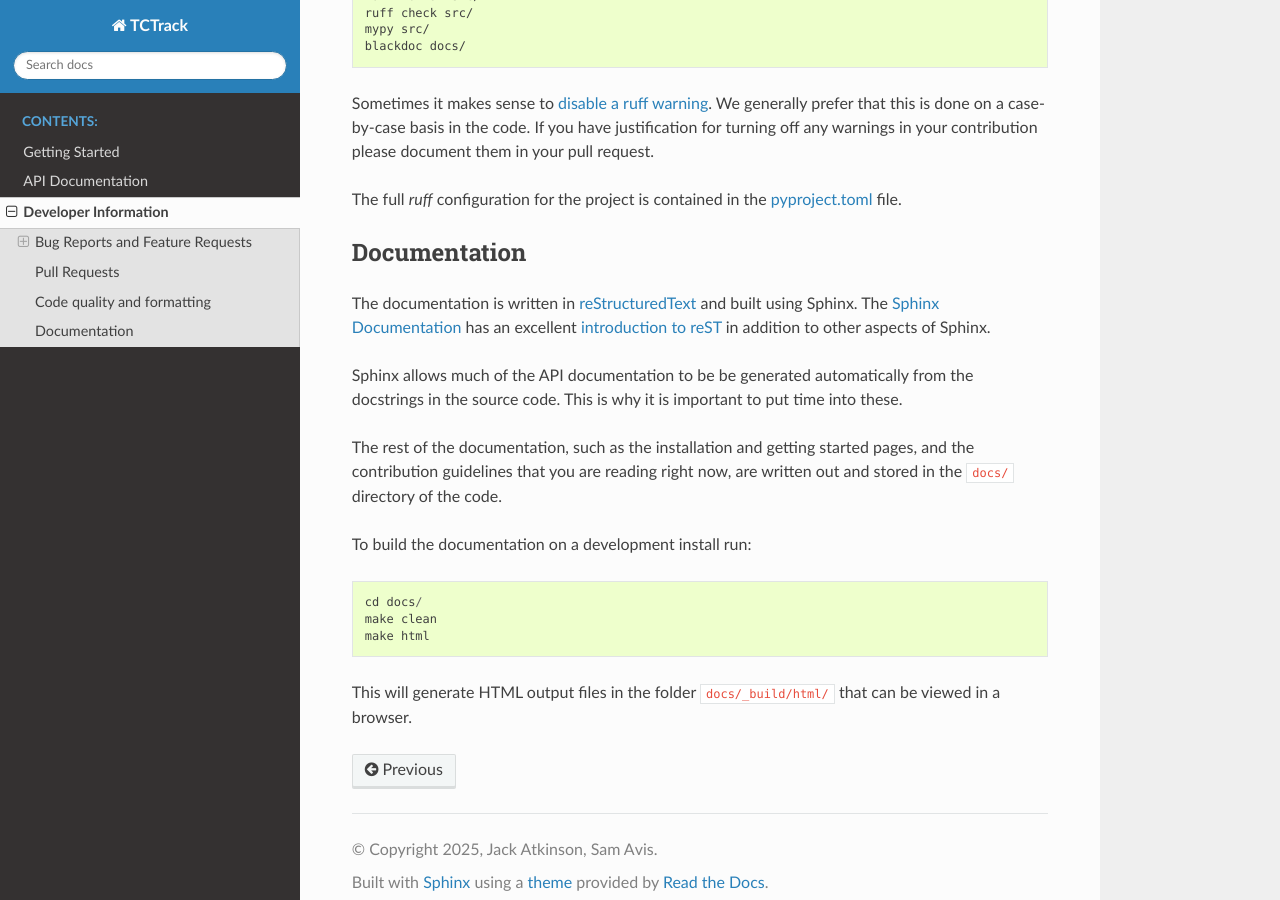
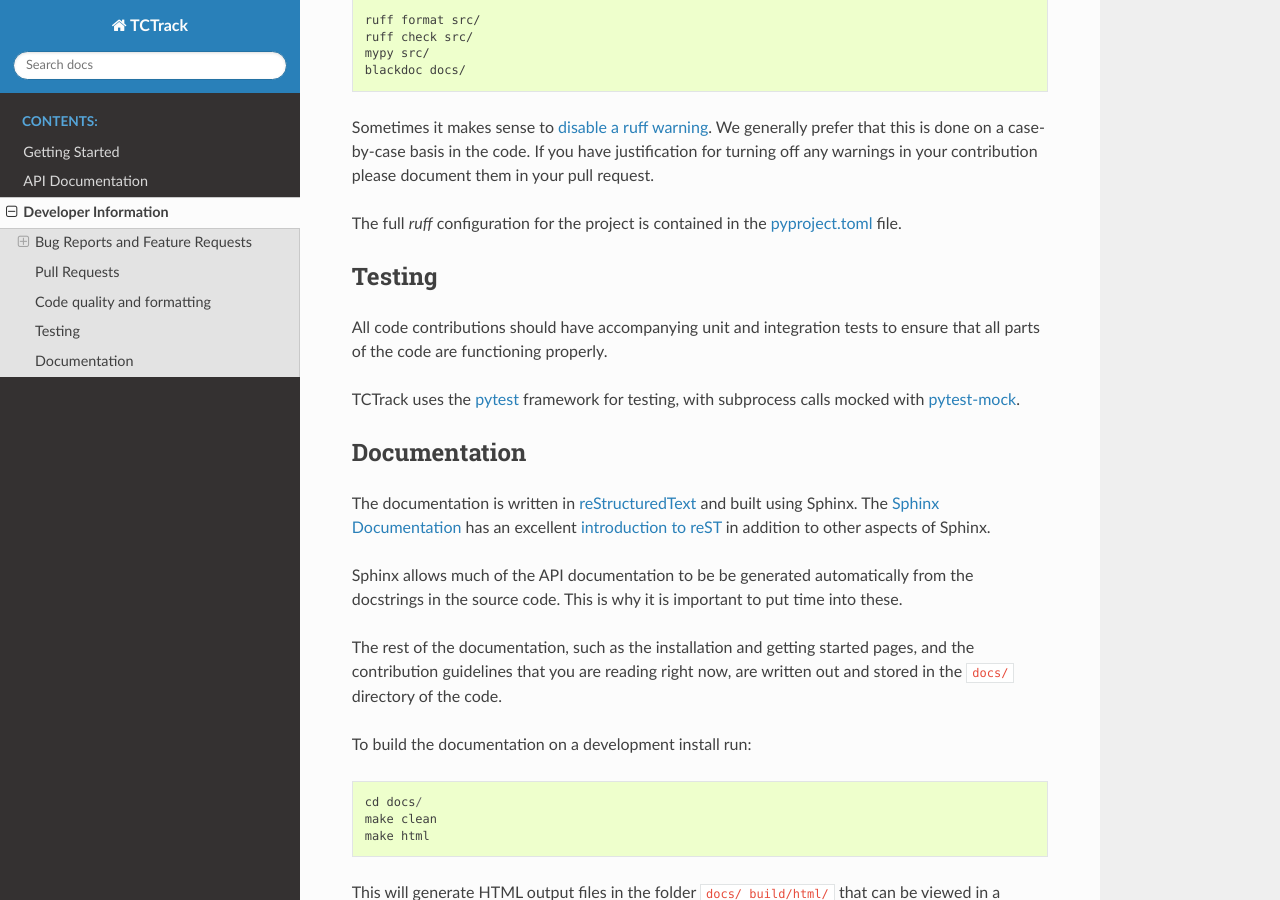
Before and after one commit to Cambridge-ICCS/TCTrack, a Sphinx documentation site: the page built from docs/developer/index.rst, in a window 1280 px wide and 900 px high, scrolled down 3280 px. Built offline with Sphinx 7.4.7 and the Read the Docs theme 3.1.0, drawn with Linux system fonts in a browser that asks for light colours.

Commit message:
Add info on testing to developer docs.

```diff
--- a/docs/developer/index.rst
+++ b/docs/developer/index.rst
@@ -197,6 +197,18 @@
 file.
 
 
+.. _testing:
+
+Testing
+-------
+
+All code contributions should have accompanying unit and integration tests to ensure
+that all parts of the code are functioning properly.
+
+TCTrack uses the `pytest <https://docs.pytest.org>`_ framework for testing,
+with subprocess calls mocked with `pytest-mock <https://pytest-mock.readthedocs.io>`_.
+
+
 .. _documentation:
 
 Documentation
```
